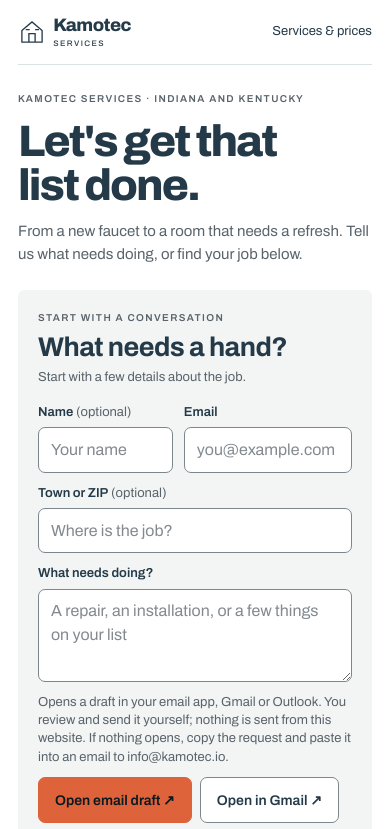
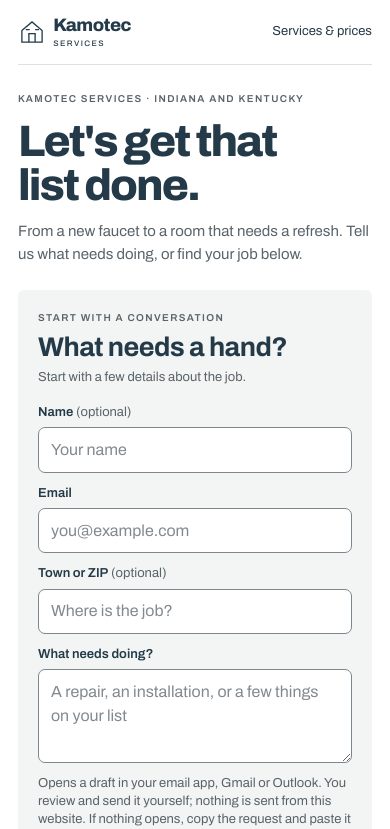
Before and after one commit to dbeihl/priced-catalog, a React (Vite) app: page / in a window 390 px wide. Shown: the top 829 px of the page. Built offline with nearby package versions, Linux system fonts and the light colour scheme.

Commit message:
fix: stack contact fields on narrow screens

```diff
--- a/src/index.css
+++ b/src/index.css
@@ -429,7 +429,7 @@ button {
     font-size: 13px;
   }
   .contact-details {
-    grid-template-columns: minmax(0, 1fr) minmax(0, 1.25fr);
+    grid-template-columns: minmax(0, 1fr);
   }
   .work-grid {
     grid-template-columns: minmax(0, 1fr) minmax(0, 1fr);
@@ -440,11 +440,6 @@ button {
   .work-grid figure:first-child img {
     aspect-ratio: 4 / 3;
     object-position: 50% 30%;
-  }
-}
-@media (max-width: 389px) {
-  .contact-details {
-    grid-template-columns: minmax(0, 1fr);
   }
 }
 @media (min-width: 600px) {
```
